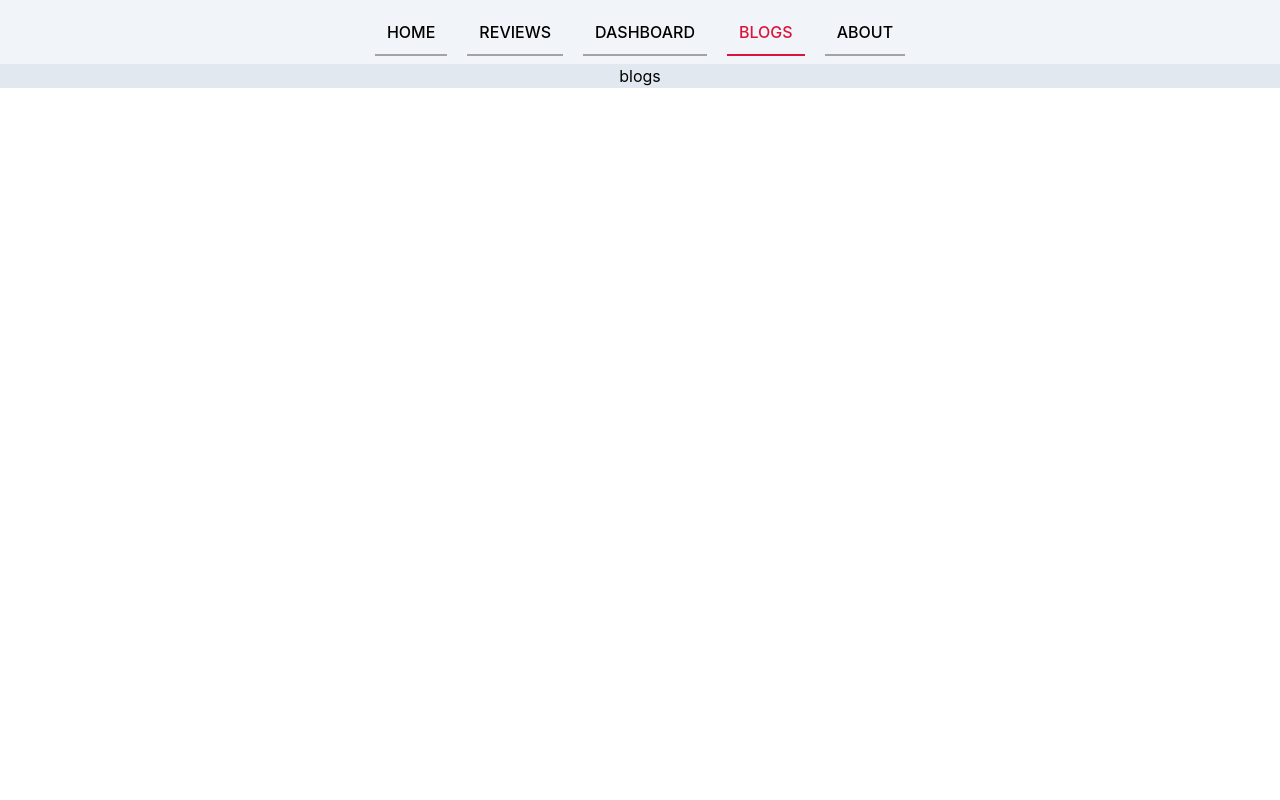
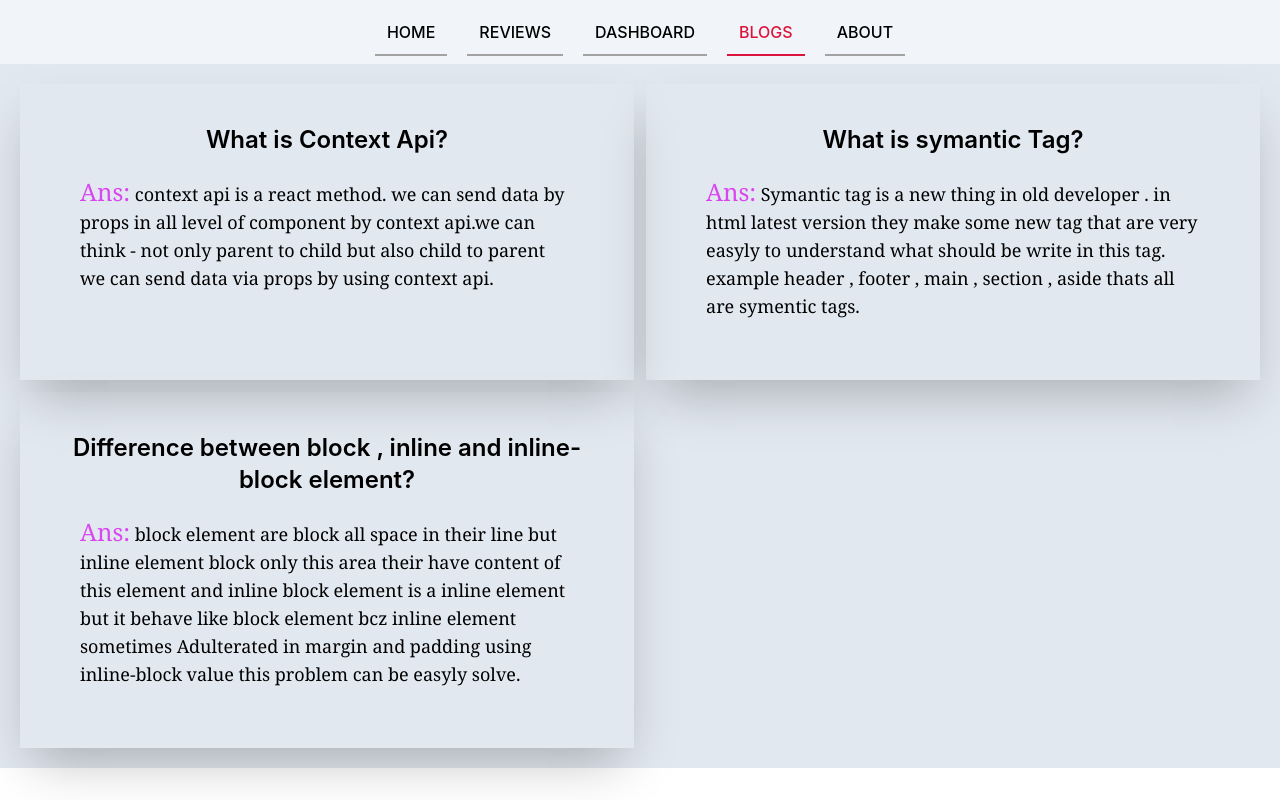
Before and after one commit to checkiamsiam/RRR-movie-review-site-react-router, a React (Create React App) app: page /blogs in a window 1280 px wide. Built offline with nearby package versions, Linux system fonts and the light colour scheme.

Commit message:
blog section added

```diff
--- a/src/components/Blogs/Blogs.js
+++ b/src/components/Blogs/Blogs.js
@@ -3,7 +3,20 @@ import React from 'react';
 const Blogs = () => {
   return (
     <div>
-      <h1>blogs</h1>
+      <div className="blogs grid md:grid-cols-2 gap-3 p-5">
+        <div className="que1 shadow-2xl p-10">
+          <h1 className='font-semibold text-2xl'>What is Context Api?</h1>
+          <p className='font-serif p-5 text-lg text-left'><span className='text-fuchsia-500 text-2xl'>Ans:</span> context api is a react method. we can send data by props in all level of component by context api.we can think - not only parent to child but also child to parent we can send data via props by using context api.</p>
+        </div>
+        <div className="que2 shadow-2xl p-10">
+          <h1 className='font-semibold text-2xl'>What is symantic Tag?</h1>
+          <p className='font-serif p-5 text-lg text-left'><span className='text-fuchsia-500 text-2xl'>Ans:</span> Symantic tag is a new thing in old developer . in html latest version they make some new tag that are very easyly to understand what should be write in this tag. example header , footer , main , section , aside thats all are symentic tags.</p>
+        </div>
+        <div className="que3 shadow-2xl p-10">
+          <h1 className='font-semibold text-2xl'>Difference between block , inline and inline-block element?</h1>
+          <p className='font-serif p-5 text-lg text-left'><span className='text-fuchsia-500 text-2xl'>Ans:</span> block element are block all space in their line but inline element block only this area their have content of this element and inline block element is a inline element but it behave like block element bcz inline element sometimes Adulterated in margin and padding using inline-block value this problem can be easyly solve. </p>
+        </div>
+      </div>
     </div>
   );
 };
```
